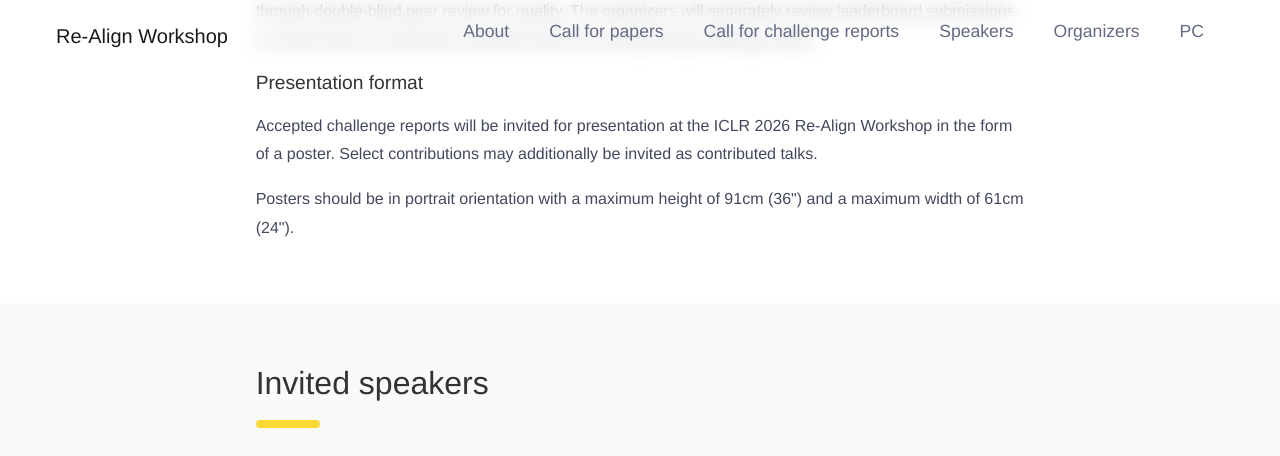
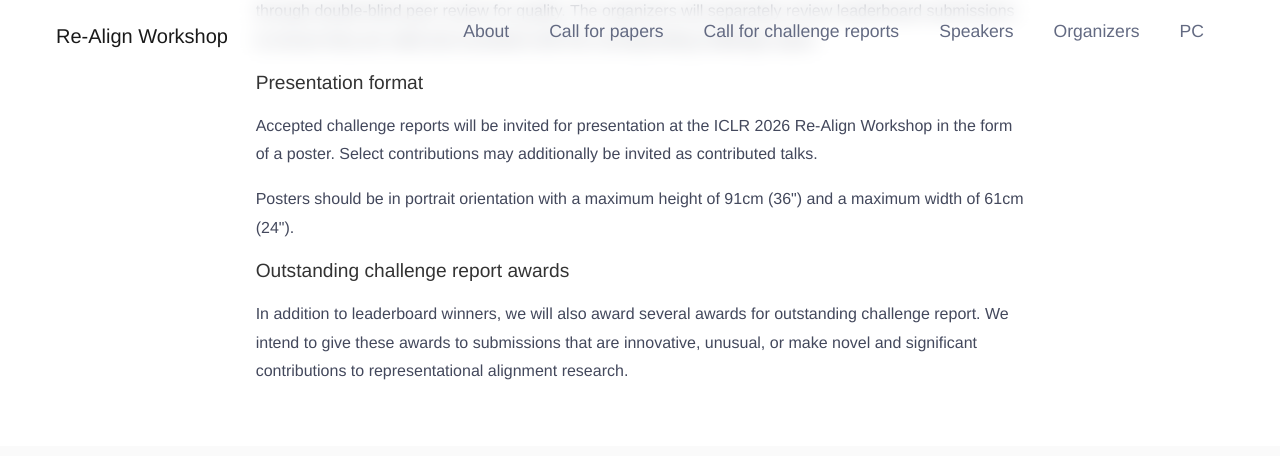
Before and after one commit to representational-alignment/representational-alignment.github.io, a Jekyll site: the page built from 2026/index.md, in a window 1280 px wide and 900 px high, scrolled down 6307 px, cut to the strip 0-456 px from the top of the window. Built offline with Jekyll 4.4.1, drawn with Linux system fonts in a browser that asks for light colours.

Commit message:
add note on awards

```diff
--- a/2026/index.md
+++ b/2026/index.md
@@ -67,6 +67,14 @@ cfcr:
       date: Sunday, March 1st, 2026
     - event: Camera-ready deadline
       date: Sunday, April 19th, 2026
+
+  extra_instructions: |
+    ###### Outstanding challenge report awards
+
+    In addition to leaderboard winners, we will also award several
+    awards for outstanding challenge report. We intend to give these awards
+    to submissions that are innovative, unusual, or make novel and
+    significant contributions to representational alignment research.
 
 speakers:
   - name: David Bau
```
